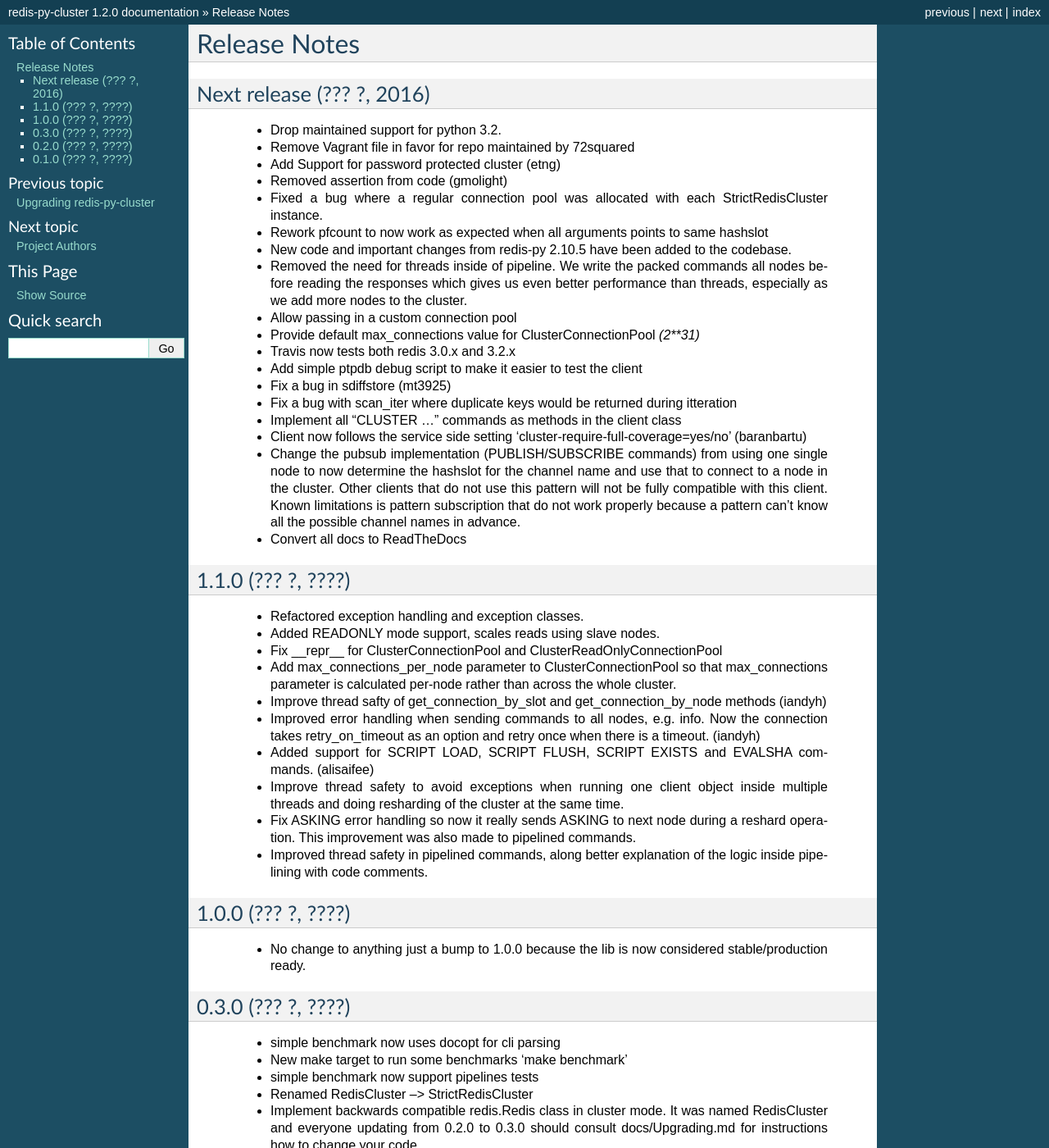
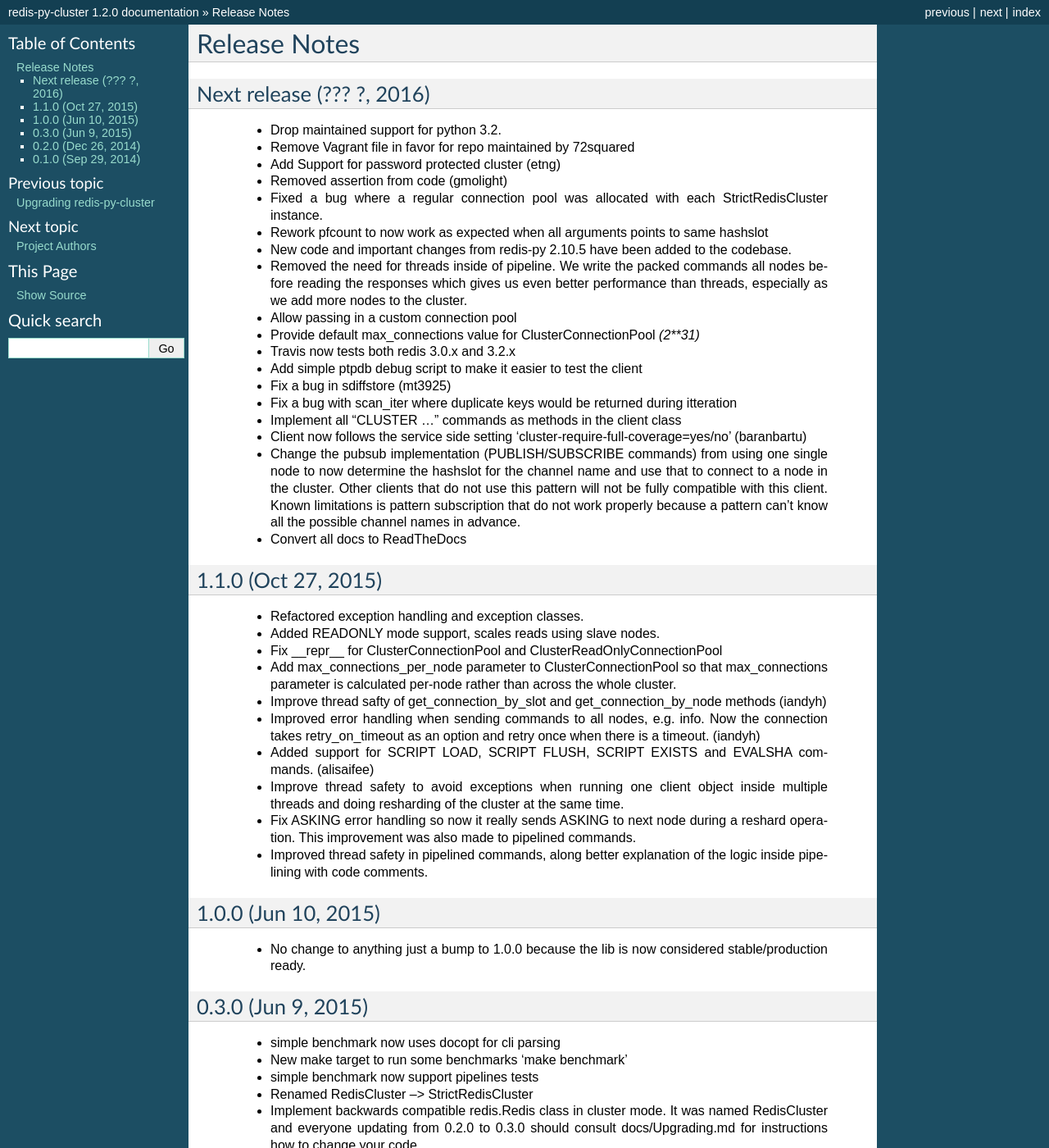
Before and after one commit to Grokzen/redis-py-cluster, a Sphinx documentation site: the page built from docs/release-notes.rst, in a window 1280 px wide and 1400 px high. Shown: the whole window at 82% size. Built offline with Sphinx 7.4.7, drawn with Linux system fonts in a browser that asks for light colours; some of the changed text lies outside the part shown.

Commit message:
Add release dates for all previous releases

```diff
--- a/docs/release-notes.rst
+++ b/docs/release-notes.rst
@@ -26,7 +26,7 @@
       subscription that do not work properly because a pattern can't know all the possible channel names in advance.
     * Convert all docs to ReadTheDocs
 
-1.1.0 (??? ?, ????)
+1.1.0 (Oct 27, 2015)
 -------------------
 
     * Refactored exception handling and exception classes.
@@ -41,12 +41,12 @@
     * Fix ASKING error handling so now it really sends ASKING to next node during a reshard operation. This improvement was also made to pipelined commands.
     * Improved thread safety in pipelined commands, along better explanation of the logic inside pipelining with code comments.
 
-1.0.0 (??? ?, ????)
+1.0.0 (Jun 10, 2015)
 -------------------
 
     * No change to anything just a bump to 1.0.0 because the lib is now considered stable/production ready.
 
-0.3.0 (??? ?, ????)
+0.3.0 (Jun 9, 2015)
 -------------------
 
     * simple benchmark now uses docopt for cli parsing
@@ -57,7 +57,7 @@
     * Added comprehensive documentation regarding pipelines
     * Meta retrieval commands(slots, nodes, info) for Redis Cluster. (iandyh)
 
-0.2.0 (??? ?, ????)
+0.2.0 (Dec 26, 2014)
 -------------------
 
     * Moved pipeline code into new file.
@@ -74,7 +74,7 @@
     * Added vagrant support for testing and development. (72squared)
     * Improve stability of client during resharding operations (72squared)
 
-0.1.0 (??? ?, ????)
+0.1.0 (Sep 29, 2014)
 -------------------
 
     * Initial release
```
